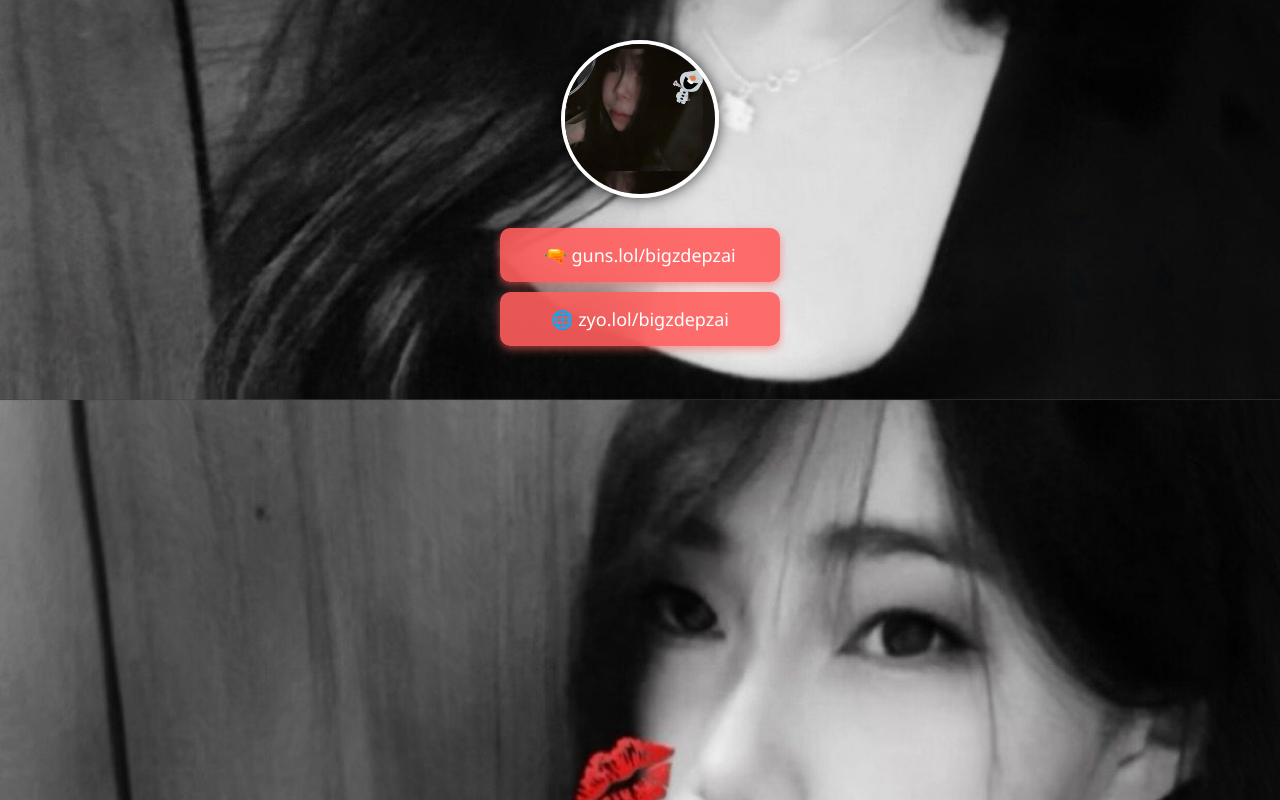
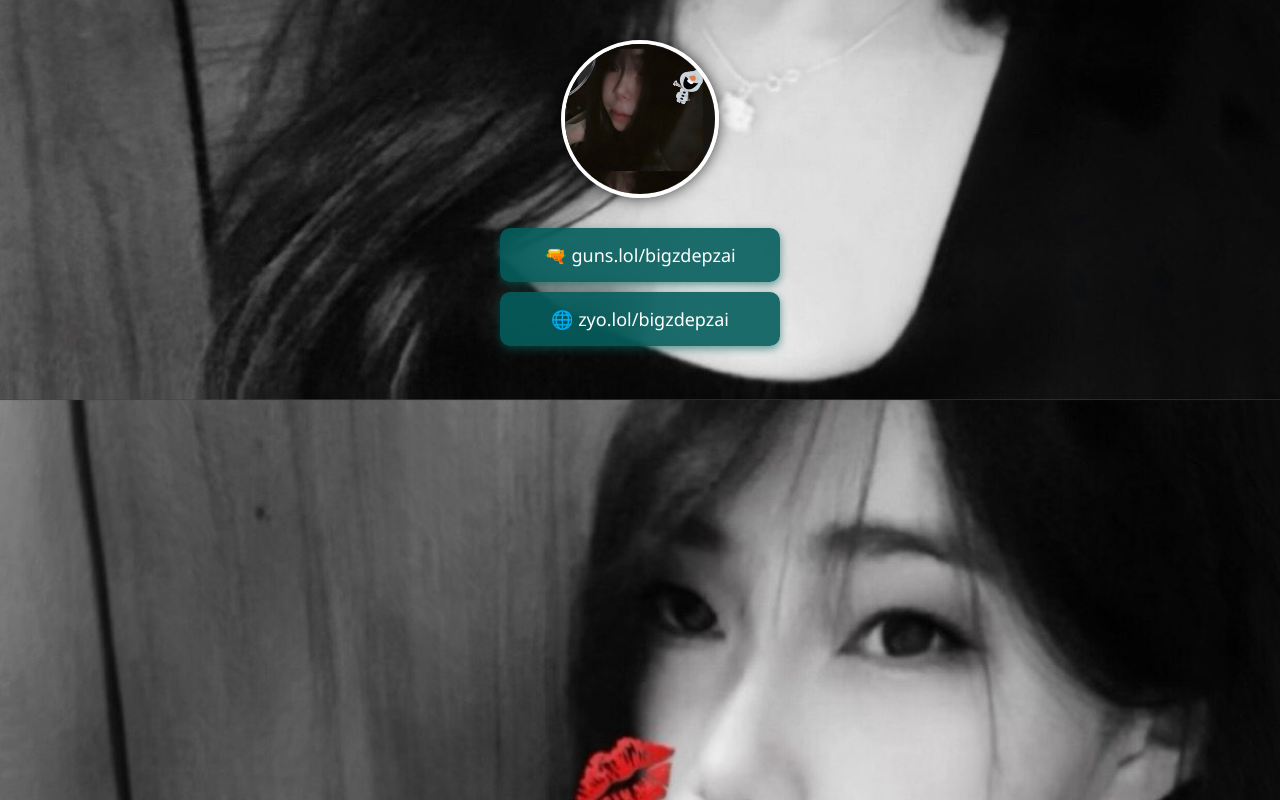
Before and after one commit to OnlyMiz/icantstopluvumiz, a plain HTML site: page index.html in a window 1280 px wide. Drawn offline with Linux system fonts and the light colour scheme.

Commit message:
Update index.html

```diff
--- a/index.html
+++ b/index.html
@@ -31,12 +31,12 @@
       padding: 15px;
       border: none;
       border-radius: 10px;
-      background: rgba(255, 94, 94, 0.9);
+      background: rgba(5, 94, 94, 0.9);
       color: white;
       font-size: 18px;
       cursor: pointer;
       text-decoration: none;
-      box-shadow: 0 3px 8px rgba(255,94,94,0.6);
+      box-shadow: 0 3px 8px rgba(5,94,94,0.6);
       transition: background 0.3s ease;
     }
     .button:hover {
```
